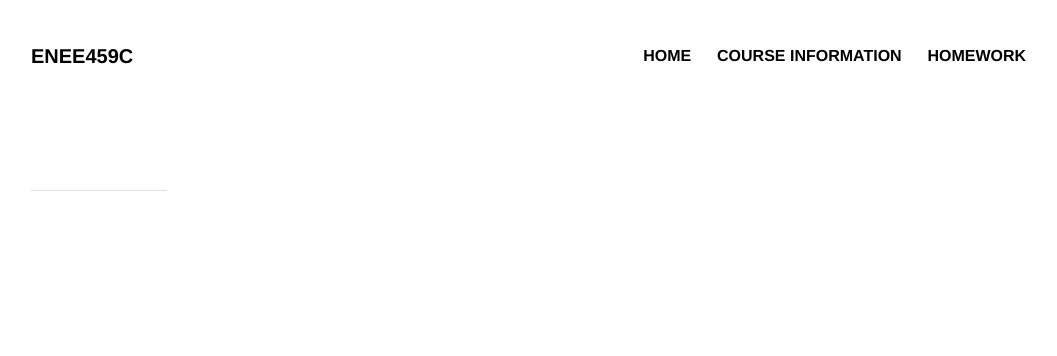
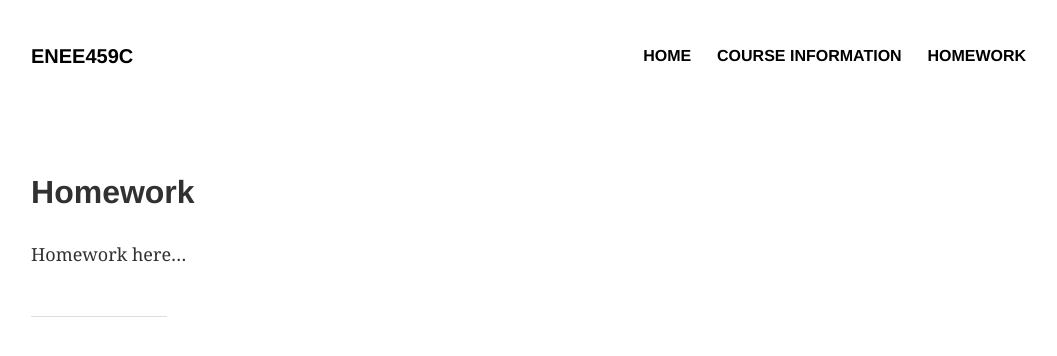
Before and after one commit to serrintine/serrintine.github.io, a Jekyll site: the page built from homework.md, in a window 1280 px wide. Shown: the top 356 px of the page, without its empty margins (65-1122 px from the left). Built offline with Jekyll 4.4.1, drawn with Linux system fonts in a browser that asks for light colours.

Commit message:
Updated homework.md

```diff
--- a/homework.md
+++ b/homework.md
@@ -1,12 +1,16 @@
 ---
 layout: article
 title: ""
-date:
-modified:
-excerpt:
+date: null
+modified: null
+excerpt: null
 image:
-  feature:
-  teaser:
-  thumb:
+  feature: null
+  teaser: null
+  thumb: null
 ads: false
+published: true
 ---
+
+##Homework
+Homework here...
```
